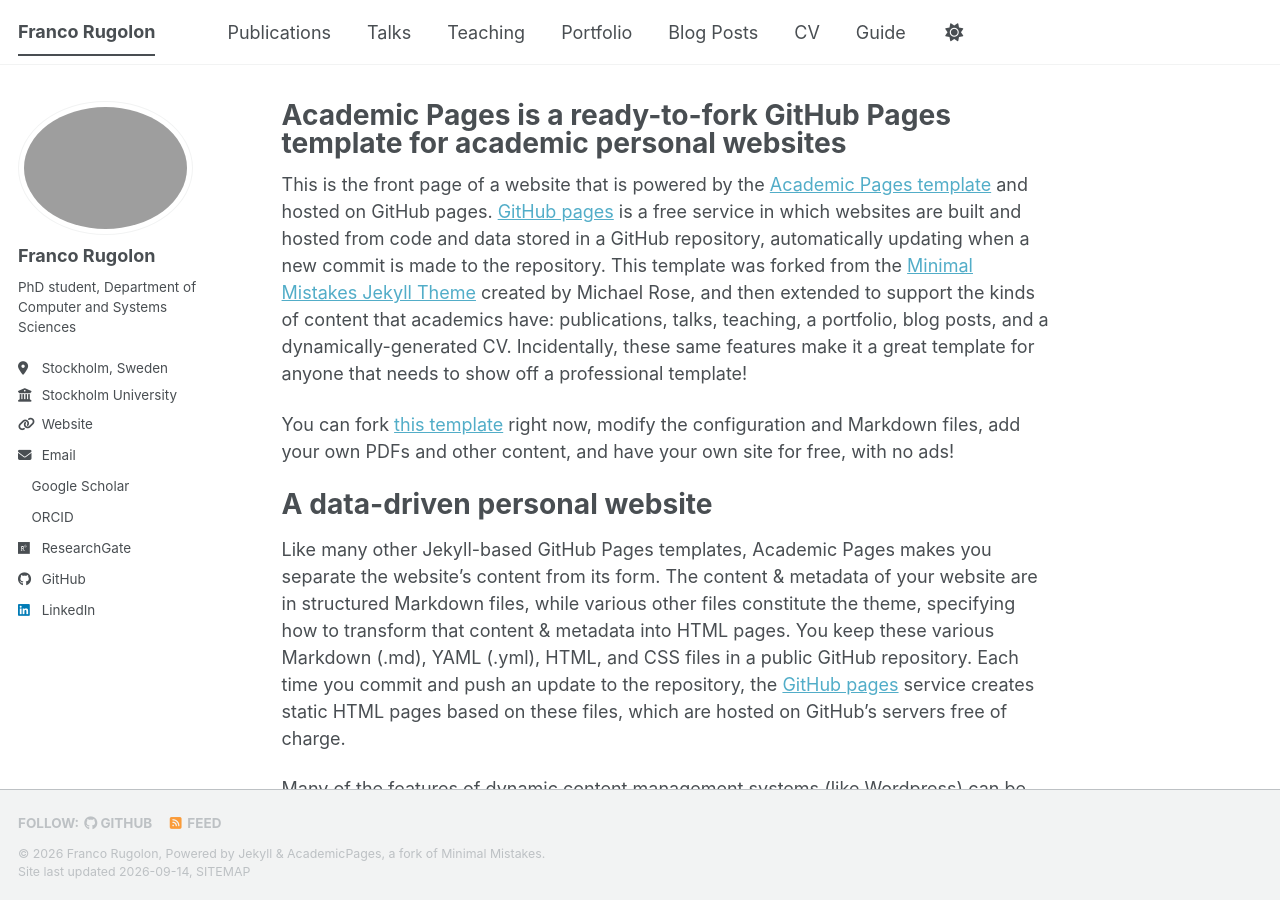
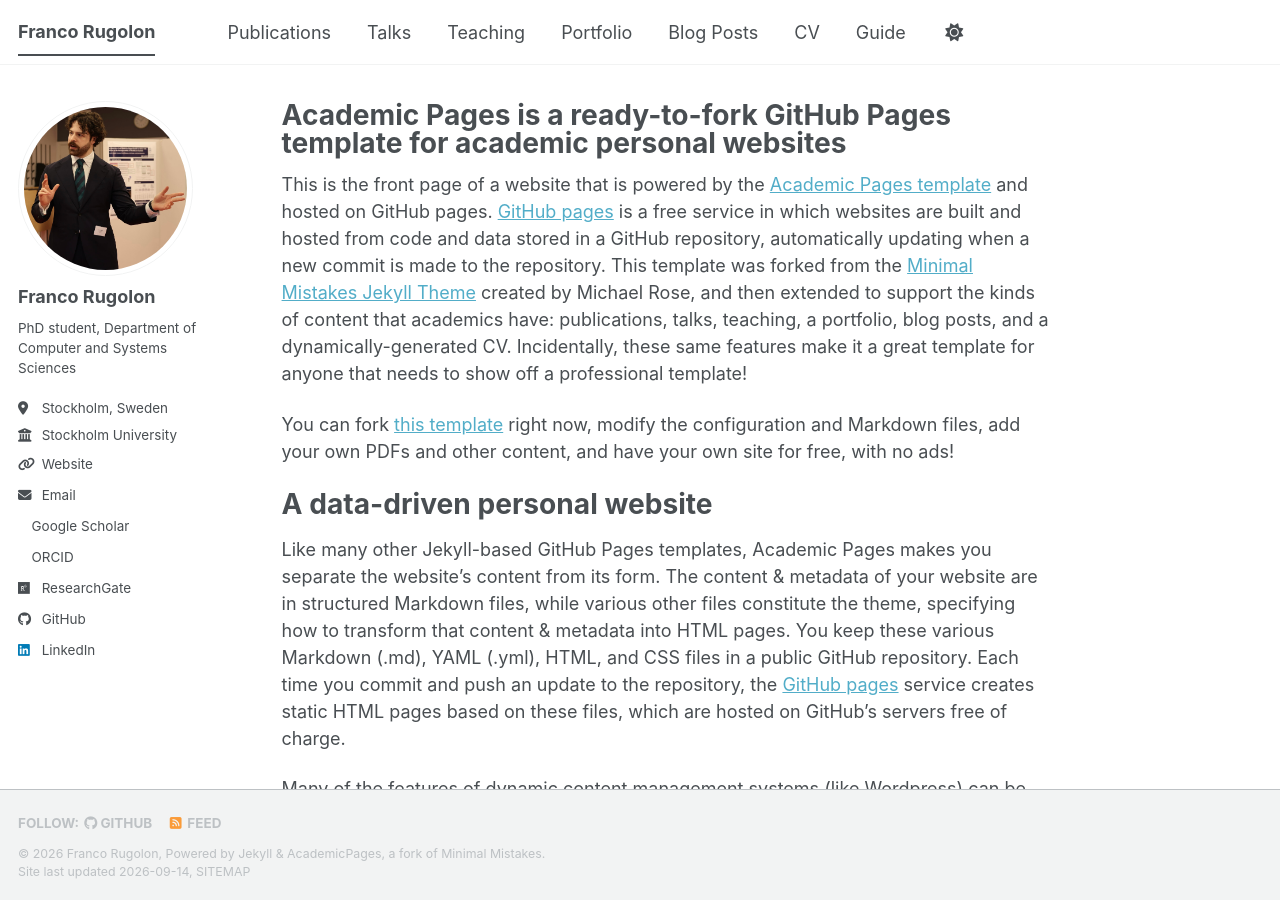
Before and after one commit to FoxtrotRomeo/FoxtrotRomeo.github.io, a Jekyll site: the page built from _pages/about.md, in a window 1280 px wide and 900 px high. Built offline with Jekyll 4.4.1, drawn with Linux system fonts in a browser that asks for light colours; a style sheet for code colours, icons or effects is not loaded.

Commit message:
Change author avatar image
Updated author avatar image from 'profile.jpg' to 'PhD2026 2.jpg'.

```diff
--- a/_config.yml
+++ b/_config.yml
@@ -21,7 +21,7 @@ repository               : "FoxtrotRomeo/FoxtrotRomeo.github.io"
 #               Additional customization can be done by editing /_includes/author-profile.html
 author:
   name             : "Franco Rugolon"
-  avatar           : "profile.jpg"
+  avatar           : "PhD2026 2.jpg"
   bio              : "PhD student, Department of Computer and Systems Sciences"
   location         : "Stockholm, Sweden"
   employer         : "Stockholm University"
```
